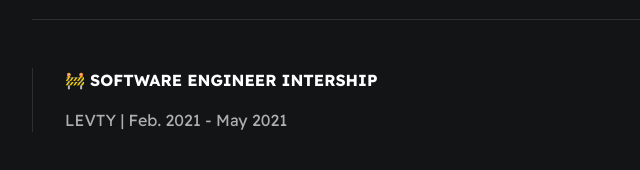
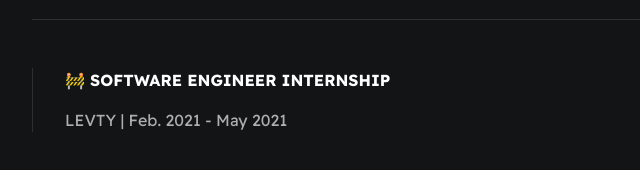
Before and after one commit to D-Baeta/Resume-Website, a plain HTML site: page index.html in a window 1280 px wide. Shown: the part 1448-1618 px from the top of the page, 274-914 px from the left. Drawn offline with Linux system fonts and the light colour scheme.

Commit message:
INTERNSHIP

```diff
--- a/index.html
+++ b/index.html
@@ -80,7 +80,7 @@
                 <div class="line-break"></div>
 
                 <div class="card--work-history">
-                    <strong>🚧 SOFTWARE ENGINEER INTERSHIP</strong>
+                    <strong>🚧 SOFTWARE ENGINEER INTERNSHIP</strong>
                     <p>LEVTY | Feb. 2021 - May 2021</p>
                 </div>
             </section>
```
